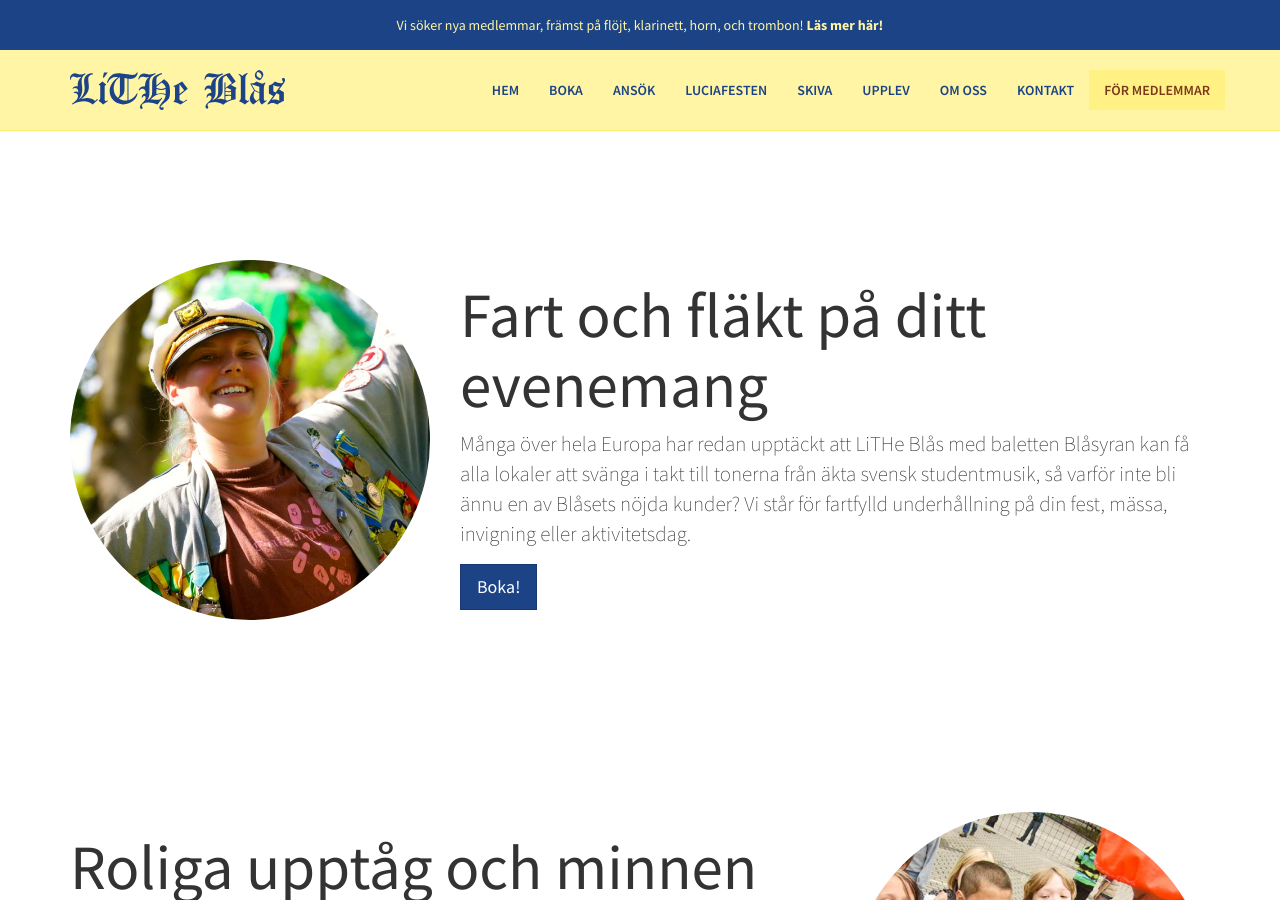
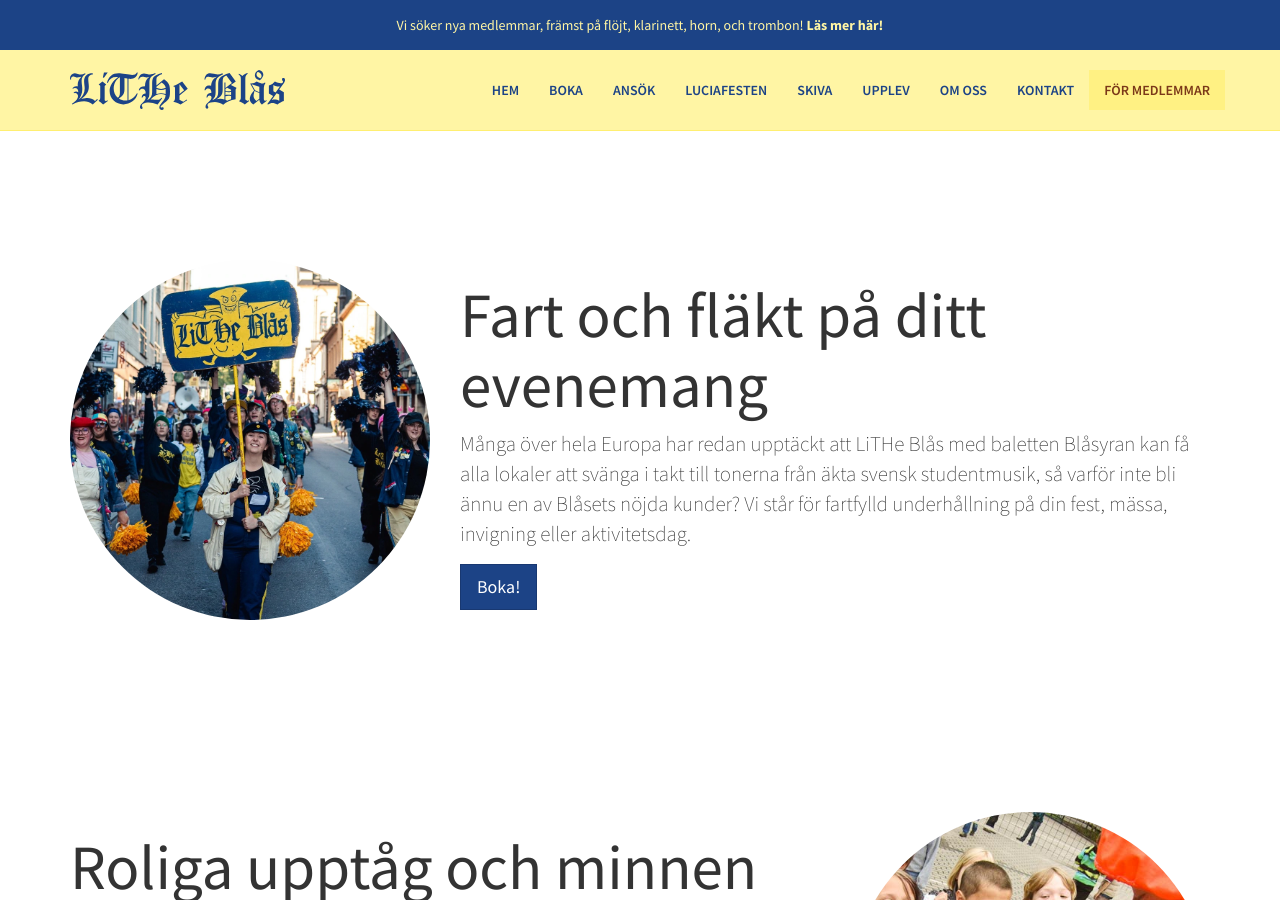
Before and after one commit to litheblas/litheblas.org, a Jekyll site: the page built from index.md, in a window 1280 px wide and 900 px high, scrolled down 332 px. Built offline with Jekyll 4.4.1, drawn with Linux system fonts in a browser that asks for light colours; nearby versions of some CDN libraries.

Commit message:
Change some pictures

```diff
--- a/_layouts/home.html
+++ b/_layouts/home.html
@@ -1,7 +1,7 @@
 ---
 layout: default
 ---
-    <div class="parallax-img" data-image="{{ "/assets/img/carousel/1.jpg" | relative_url }}" data-width="1440" data-height="810"></div>
+    <div class="parallax-img" data-image="{{ "/assets/img/carousel/1.webp" | relative_url }}" data-width="5712" data-height="2593"></div>
     <div class="parallax-content">
         <div class="container">
             <div class="row">
@@ -15,12 +15,12 @@ layout: default
             </div>
         </div>
     </div>
-    <div class="parallax-img" data-image="{{ "/assets/img/carousel/2.jpg" | relative_url }}" data-width="1440" data-height="810"></div>
+    <div class="parallax-img" data-image="{{ "/assets/img/carousel/2.jpg" | relative_url }}" data-width="1840" data-height="1232"></div>
     <div class="parallax-content">
         <div class="container">
             <div class="row">
                 <div class="parallax-inner-img">
-                    <img src="{{ "/assets/img/small/4.jpg" | relative_url }}">
+                    <img src="{{ "/assets/img/small/4.webp" | relative_url }}">
                 </div>
                 <div class="parallax-inner-text">
                     <h1>Fart och fläkt på ditt evenemang</h1>
@@ -35,7 +35,7 @@ layout: default
             </div>
         </div>
     </div>
-    <div class="parallax-img" data-image="{{ "/assets/img/carousel/3.jpg" | relative_url }}" data-width="640" data-height="360"></div>
+    <div class="parallax-img" data-image="{{ "/assets/img/carousel/3.jpg" | relative_url }}" data-width="2400" data-height="1350"></div>
     <div class="parallax-content">
         <div class="container">
             <div class="row">
@@ -53,12 +53,12 @@ layout: default
             </div>
         </div>
     </div>
-    <div class="parallax-img" data-image="{{ "/assets/img/carousel/4.jpg" | relative_url }}" data-width="1440" data-height="810"></div>
+    <div class="parallax-img" data-image="{{ "/assets/img/carousel/4.jpg" | relative_url }}" data-width="1920" data-height="1080"></div>
     <div class="parallax-content">
         <div class="container">
             <div class="row">
                 <div class="parallax-inner-img">
-                    <img src="{{ "/assets/img/small/2.jpg" | relative_url }}">
+                    <img src="{{ "/assets/img/small/2.webp" | relative_url }}">
                 </div>
                 <div class="parallax-inner-text">
                     <h1>En annorlunda upplevelse</h1>
```
Also changed, not shown: assets/img/carousel/1.jpg (deleted), assets/img/carousel/1.webp (added), assets/img/small/2.jpg (deleted), assets/img/small/2.webp (added), assets/img/small/4.jpg (deleted), assets/img/small/4.webp (added).
